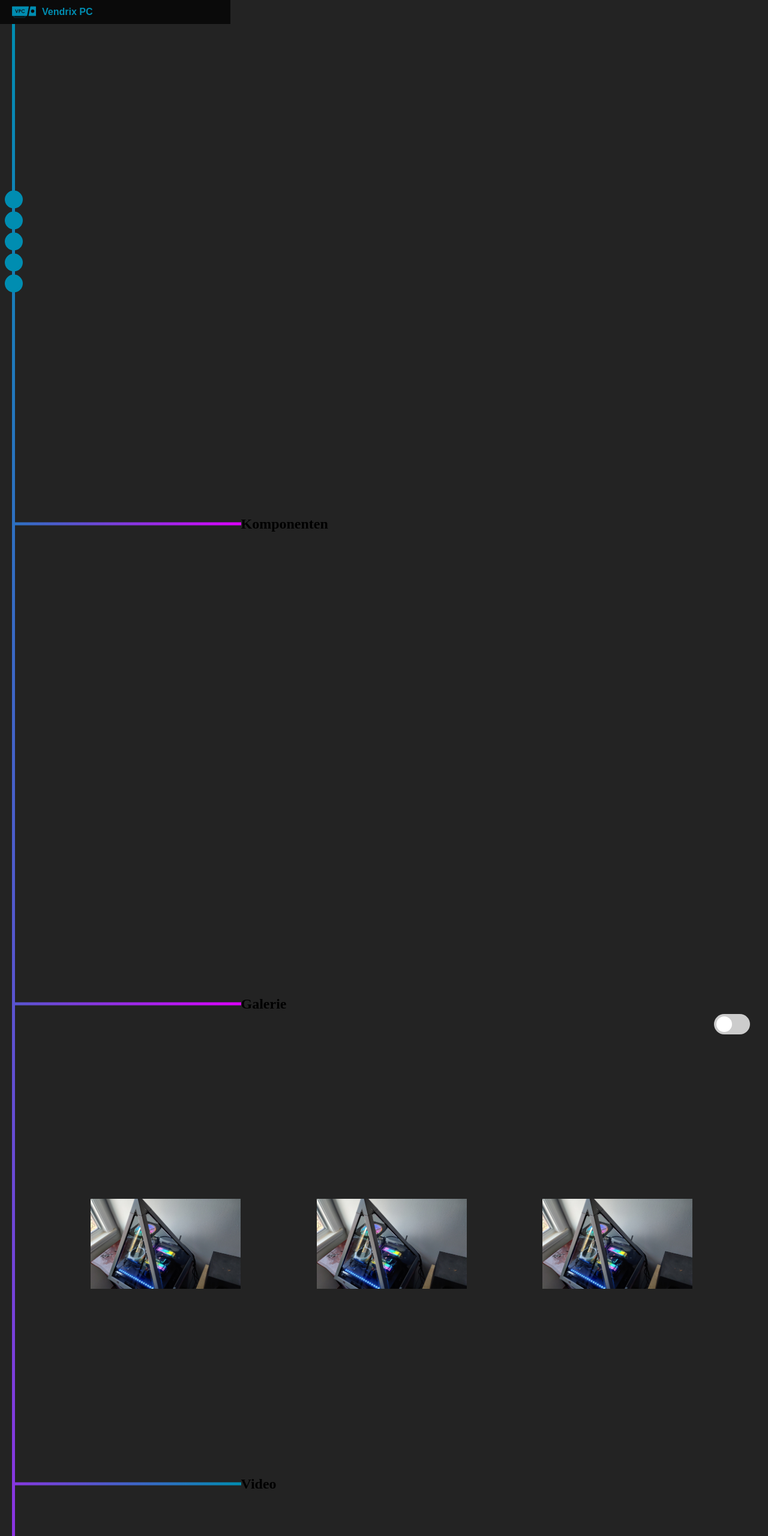
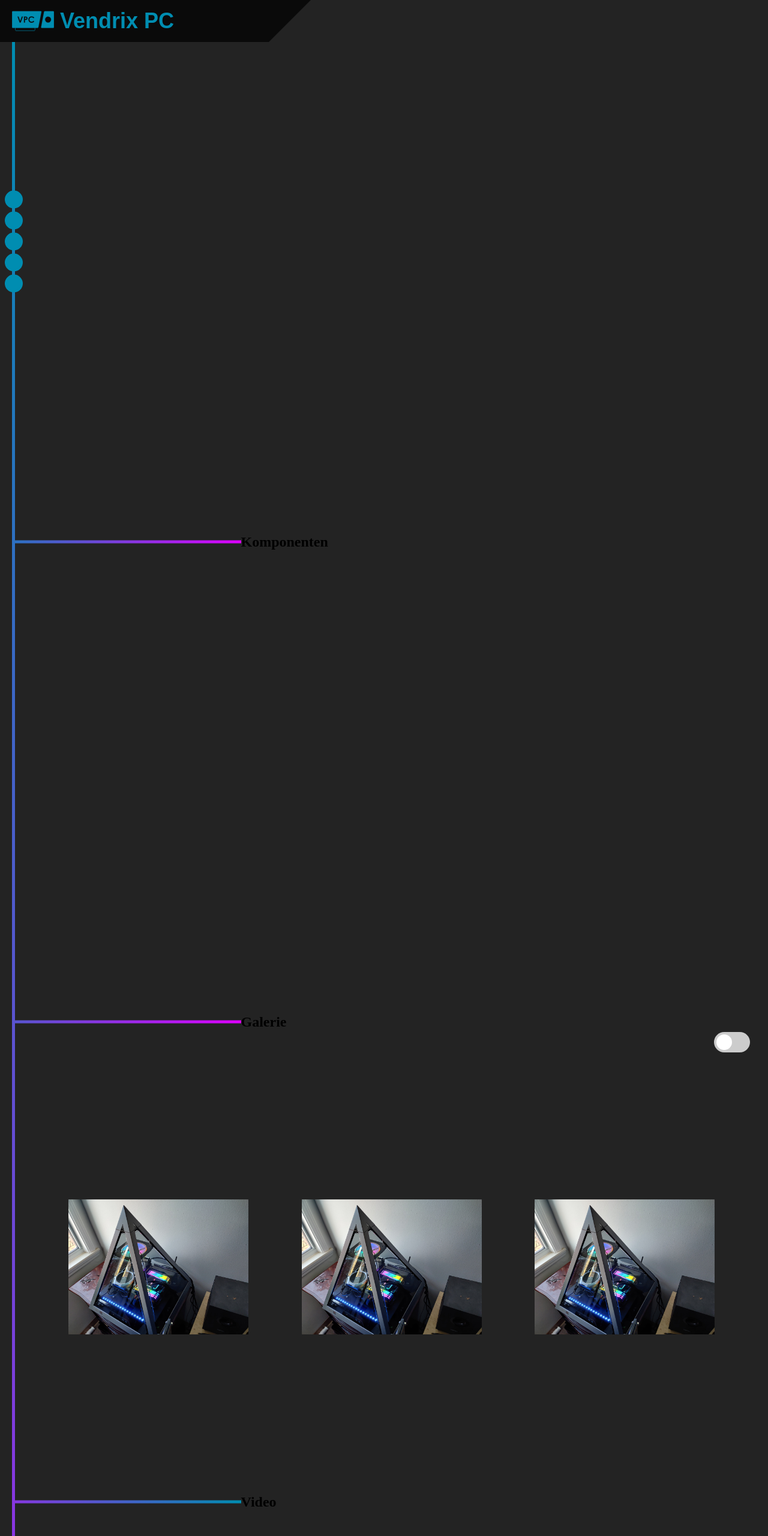
Before and after one commit to ckVendrix/ePortfolio, a plain HTML site: page index.html in a window 1280 px wide. Shown: the top 2560 px of the page at 60% size. Drawn offline with Linux system fonts and the light colour scheme.

Commit message:
✨ Anpassungen Bilder

```diff
--- a/index.html
+++ b/index.html
@@ -49,12 +49,46 @@
           <span class="slider round"></span>
         </label>
         <div class="img-container">
-            <img id="img1" onclick="imgEditClick('img1', 'img1-unedit')" class="image" src="Media/sefgqh8ceq741.jpg">
-            <img id="img1-unedit" onclick="imgUneditClick('img1-unedit', 'img1')" class="image image-hidden" src="Media/f9zp9v9wz0u51.jpg">
-            <img id="img2" onclick="imgEditClick('img2', 'img2-unedit')" class="image" src="Media/sefgqh8ceq741.jpg">
-            <img id="img2-unedit" onclick="imgUneditClick('img2-unedit', 'img2')" class="image image-hidden" src="Media/f9zp9v9wz0u51.jpg">
-            <img id="img3" onclick="imgEditClick('img3', 'img3-unedit')" class="image" src="Media/sefgqh8ceq741.jpg">
-            <img id="img3-unedit" onclick="imgUneditClick('img3-unedit', 'img3')" class="image image-hidden" src="Media/f9zp9v9wz0u51.jpg">
+          <div class="individual-img-container">
+            <img
+              id="img1"
+              onclick="imgEditClick('img1', 'img1-unedit')"
+              class="image"
+              src="Media/sefgqh8ceq741.jpg"
+            />
+            <img
+              id="img1-unedit"
+              onclick="imgUneditClick('img1-unedit', 'img1')"
+              class="image image-hidden"
+              src="Media/f9zp9v9wz0u51.jpg"
+            />
+          </div>
+          <div class="individual-img-container">
+            <img
+              id="img2"
+              onclick="imgEditClick('img2', 'img2-unedit')"
+              class="image"
+              src="Media/sefgqh8ceq741.jpg"
+            /><img
+              id="img2-unedit"
+              onclick="imgUneditClick('img2-unedit', 'img2')"
+              class="image image-hidden"
+              src="Media/f9zp9v9wz0u51.jpg"
+            />
+          </div>
+          <div class="individual-img-container">
+            <img
+              id="img3"
+              onclick="imgEditClick('img3', 'img3-unedit')"
+              class="image"
+              src="Media/sefgqh8ceq741.jpg"
+            /><img
+              id="img3-unedit"
+              onclick="imgUneditClick('img3-unedit', 'img3')"
+              class="image image-hidden"
+              src="Media/f9zp9v9wz0u51.jpg"
+            />
+          </div>
         </div>
       </section>
       <section id="video">
--- a/styles.less
+++ b/styles.less
@@ -19,16 +19,16 @@ body {
 }
 
 header {
-  height: 40px;
-  width: 30%;
-  background-color: #0a0a0a;
+  height: 70px;
+  width: 35%;
+  background-color: @accent-color-dark-black;
   display: flex;
   flex-direction: row;
   justify-content: left;
 
   .logo {
-    height: 40px;
-    width: 40px;
+    height: 70px;
+    width: 70px;
     margin-left: 20px;
   }
 
@@ -39,6 +39,18 @@ header {
     font-family: Arial;
     font-weight: bold;
     justify-self: left;
+    font-size: 36px;
+  }
+
+  &::after {
+    content: '';
+    display: block;
+    position: absolute;
+    left: 35%;
+    height: 70px;
+    width: 70px;
+    clip-path: polygon(100% 0, 0% 100%, 0 0);
+    background-color: @accent-color-dark-black;
   }
 }
 
@@ -257,27 +269,35 @@ input:checked + .slider:before {
 /* Gallery */
 
 .img-container {
-  height: 100%;
+  height: calc(100% - 50px);
   width: 100%;
   display: flex;
   flex-direction: row;
+  flex-wrap: wrap;
   justify-content: space-evenly;
+
   @media screen and (max-width: 800px) {
     flex-direction: column;
   }
-}
 
-.image {
-  width: 250px;
-  height: 150px;
-  object-fit: cover;
+  .individual-img-container {
+    max-width: 100%;
+    max-height: 100%;
+    height: 30%;
     margin: auto 0;
 
     @media screen and (max-width: 800px) {
       margin: 0 auto;
     }
+
+    .image {
+      max-width: 100%;
+      max-height: 100%;
     }
 
     .image-hidden {
       display: none;
     }
+
+  }
+}
```
Lines whose indentation alone changed are shown as unchanged.
